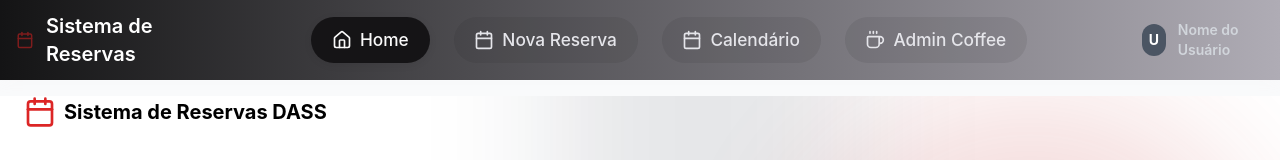
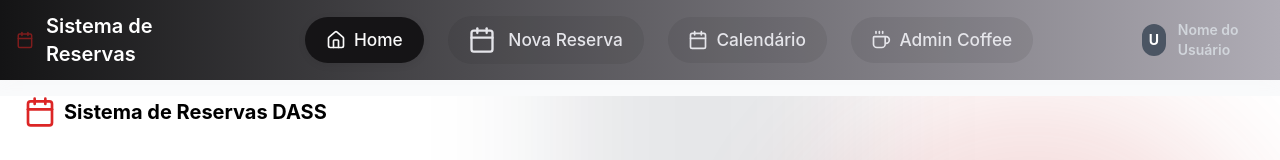
Before and after one commit to hellennverenaa/reservar_salas, a Vue app: page / in a window 1280 px wide. Shown: the top 160 px of the page. Built offline with nearby package versions, Linux system fonts and the light colour scheme.

Commit message:
fix: ajusta ícones e espaçamento no link de nova reserva para melhor visualização

```diff
--- a/src/components/Header.vue
+++ b/src/components/Header.vue
@@ -21,8 +21,8 @@
           </li>
             <li>
             <router-link to="/reserva-sala"
-              class="flex items-center gap-2 p-2 rounded-md text-gray-300 hover:text-white hover:bg-gray-700 transition-colors duration-200">
-              <CalendarIcon class="w-5 h-5" />
+              class="flex items-center gap-3 p-2 rounded-md text-gray-300 hover:text-white hover:bg-gray-700 transition-colors duration-200">
+              <CalendarIcon class="w-7 h-7" />
               <span class="font-medium">Nova Reserva</span>
             </router-link>
           </li>
@@ -64,8 +64,8 @@
         </li>
          <li>
             <router-link to="/reserva-sala"
-              class="flex items-center gap-2 p-2 rounded-md text-gray-300 hover:text-white hover:bg-gray-700 transition-colors duration-200">
-              <CalendarIcon class="w-5 h-5" />
+              class="flex flex-col items-center justify-center w-full h-full p-2 rounded-lg text-gray-400 hover:text-white transition-colors duration-200">
+              <CalendarIcon class="w-6 h-6" />
               <span class="font-medium">Nova Reserva</span>
             </router-link>
           </li>
```
